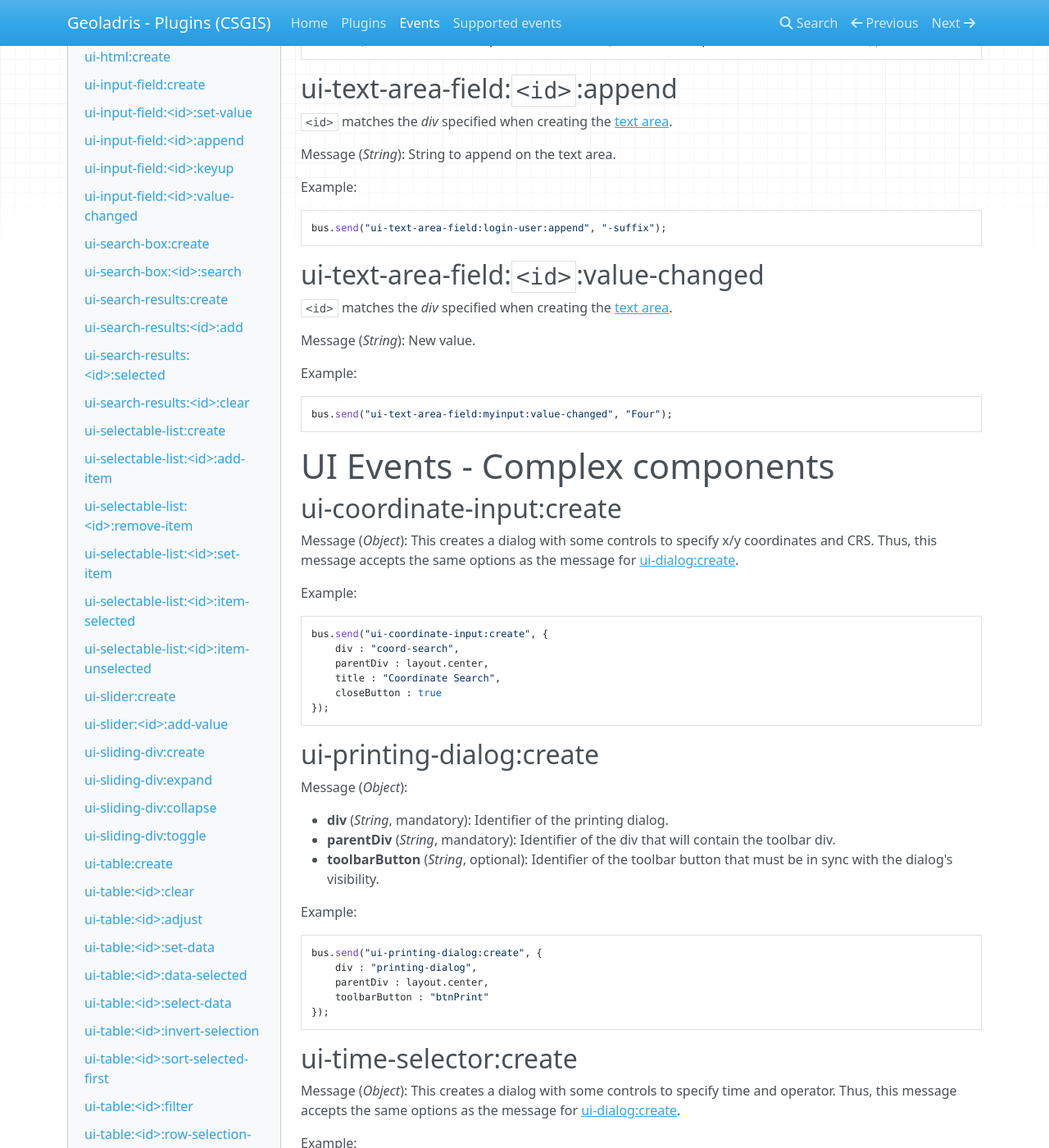
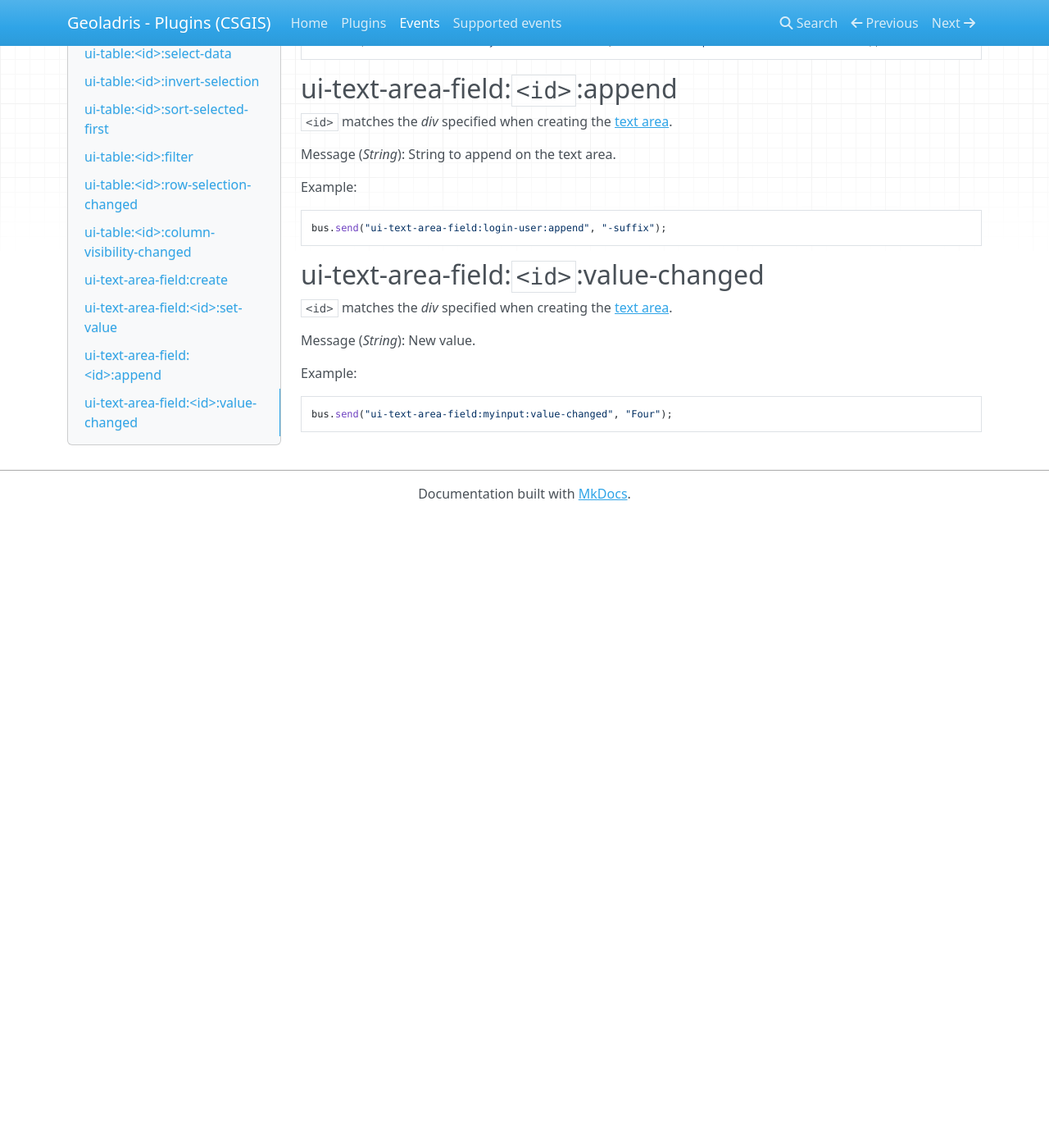
Before and after one commit to csgis/geoladris-ui, an MkDocs documentation site: the page built from docs/events.md, in a window 1280 px wide and 1400 px high, scrolled down 24944 px. Shown: the whole window at 82% size. Built offline with MkDocs 1.6.1, drawn with Linux system fonts in a browser that asks for light colours; nearby versions of some CDN libraries; old or Windows-style settings are respelled for this version of MkDocs; after the commit the page ends 25574 px from its top, so only the background shows below that; some of the changed text lies outside the part shown.

Commit message:
Update doc

````diff
--- a/docs/events.md
+++ b/docs/events.md
@@ -1189,66 +1189,3 @@ Example:
 ```js
 bus.send("ui-text-area-field:myinput:value-changed", "Four");
 ```
-
-# UI Events - Complex components
-
-## ui-coordinate-input:create
-
-Message (*Object*): This creates a dialog with some controls to specify x/y coordinates and CRS. Thus, this message accepts the same options as the message for [ui-dialog:create](#ui-dialog-create).
-
-Example:
-```js
-bus.send("ui-coordinate-input:create", {
-    div : "coord-search",
-    parentDiv : layout.center,
-    title : "Coordinate Search",
-    closeButton : true
-});
-```
-
-## ui-printing-dialog:create
-
-Message (*Object*):
-
-* **div** (*String*, mandatory): Identifier of the printing dialog.
-* **parentDiv** (*String*, mandatory): Identifier of the div that will contain the toolbar div.
-* **toolbarButton** (*String*, optional): Identifier of the toolbar button that must be in sync with the dialog's visibility.
-
-Example:
-```js
-bus.send("ui-printing-dialog:create", {
-    div : "printing-dialog",
-    parentDiv : layout.center,
-    toolbarButton : "btnPrint"
-});
-```
-
-## ui-time-selector:create
-
-Message (*Object*): This creates a dialog with some controls to specify time and operator. Thus, this message accepts the same options as the message for [ui-dialog:create](#ui-dialog-create).
-
-Example:
-```js
-bus.send("ui-time-selector:create", {
-    div : "time-selector",
-    parentDiv : layout.center,
-    title : "Time Selector",
-    closeButton : true,
-    visible : false
-});
-```
-
-## ui-toolbar:create
-
-Message (*Object*): Creates a new empty toolbar.
-
-* **div** (*String*, mandatory): Identifier of the toolbar div.
-* **parentDiv** (*String*, mandatory): Identifier of the div that will contain the toolbar div.
-
-Example:
-```js
-bus.send("ui-toolbar:create", {
-    div : "mytoolbar",
-    parentDiv : layout.center
-});
-```
````
Also changed, not shown: other parts of docs/events.md (+1 -1 lines), docs/supported_events.md (+25 -6 lines).
